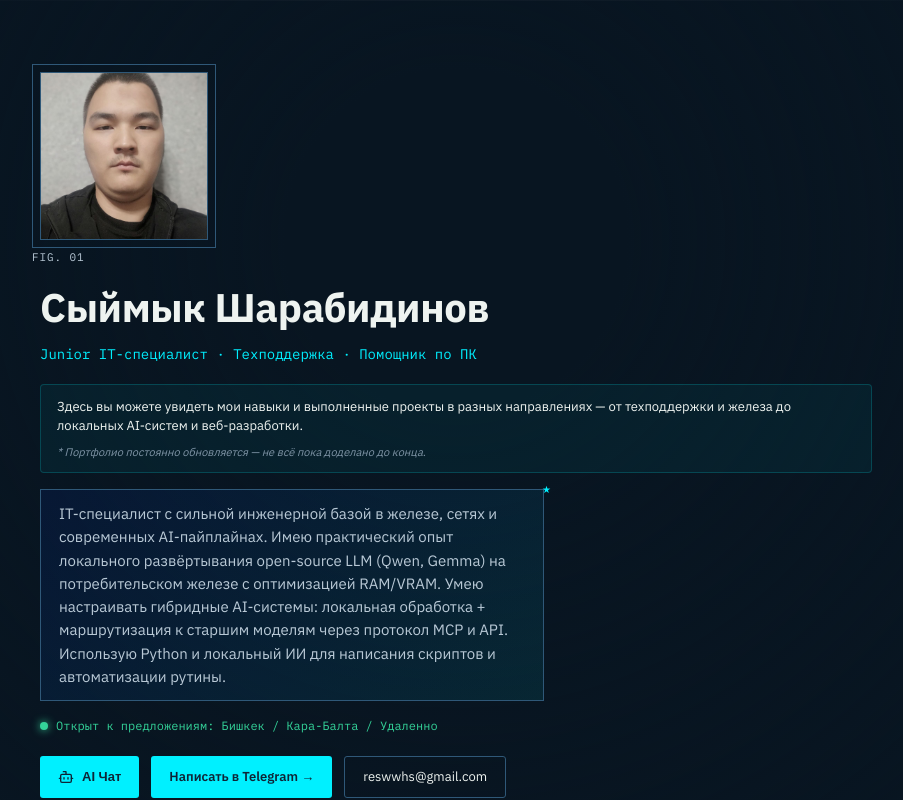
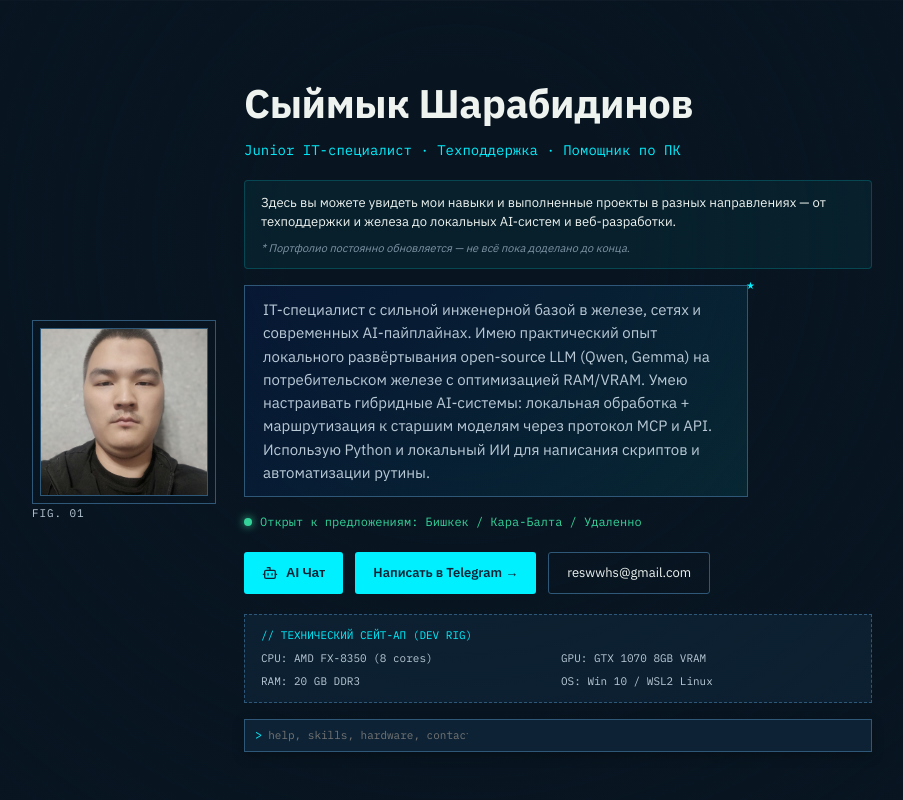
Before and after one commit to reswwhs-arch/my-resume, a React (Vite) app: page / in a window 1280 px wide. Shown: the top 800 px of the page, without its empty margins (184-1087 px from the left). Built offline with nearby package versions, Linux system fonts and the light colour scheme.

Commit message:
Fix hero section layout: ensure photo stays on left, text on right

```diff
--- a/src/App.css
+++ b/src/App.css
@@ -66,6 +66,7 @@ header.hero{
   width: 168px;
   height: 168px;
   flex: none;
+  order: 0;
 }
 
 .photo-frame::before{
@@ -119,6 +120,11 @@ header.hero{
   color: var(--accent);
   font-size: 14px;
   margin: 0 0 18px;
+}
+
+.hero-text{
+  order: 1;
+  flex: 1;
 }
 
 .hero-text p.bio{
```
